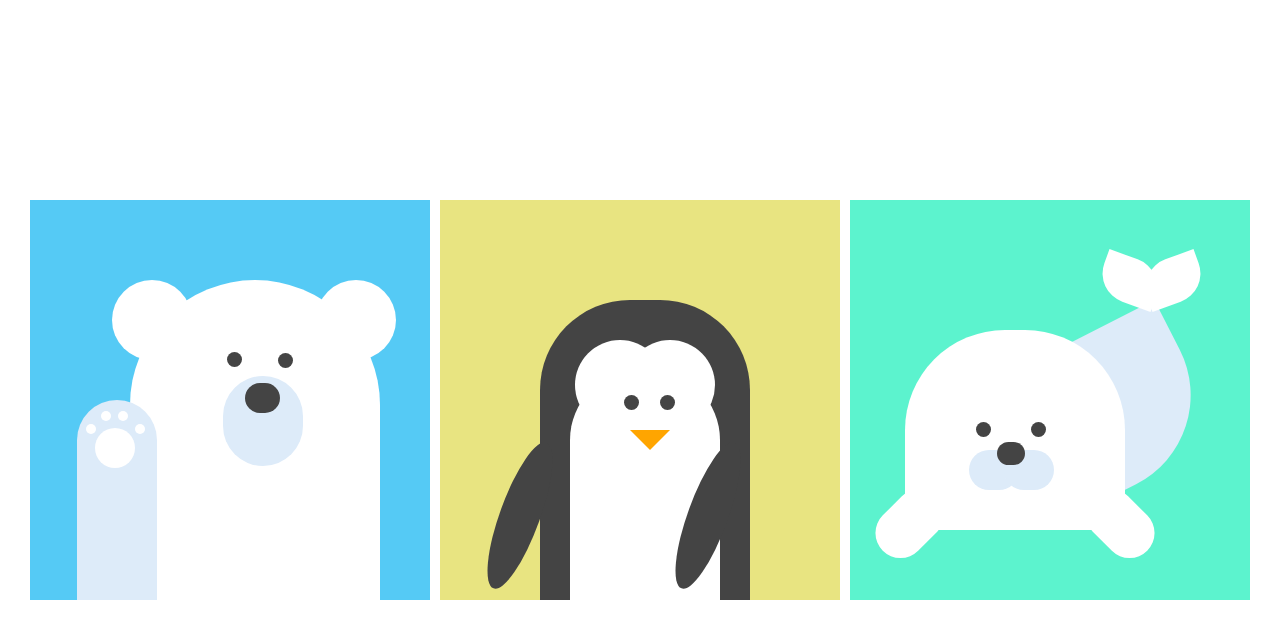
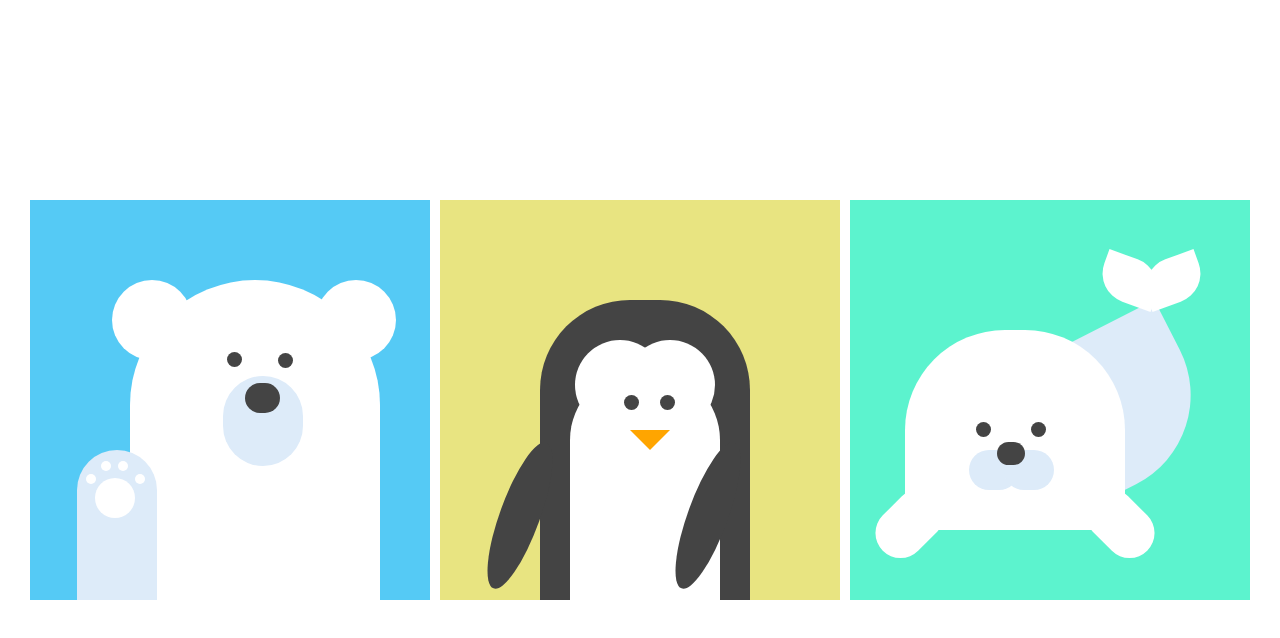
Before and after one commit to ASalej/animals, a plain HTML site: page index.html in a window 1280 px wide. In both pictures the pointer is over the element 117 px from the left and 500 px from the top of the page. Drawn offline with Linux system fonts and the light colour scheme.

Commit message:
add animation for polar bear

```diff
--- a/styles/polar-bear.css
+++ b/styles/polar-bear.css
@@ -112,3 +112,9 @@
     top: 28px;
     left: 18px;
 }
+
+.white-bear:hover .bear-paw {
+    height: 150px;
+    top: 250px;
+    transition-duration: 1s;
+}
```
